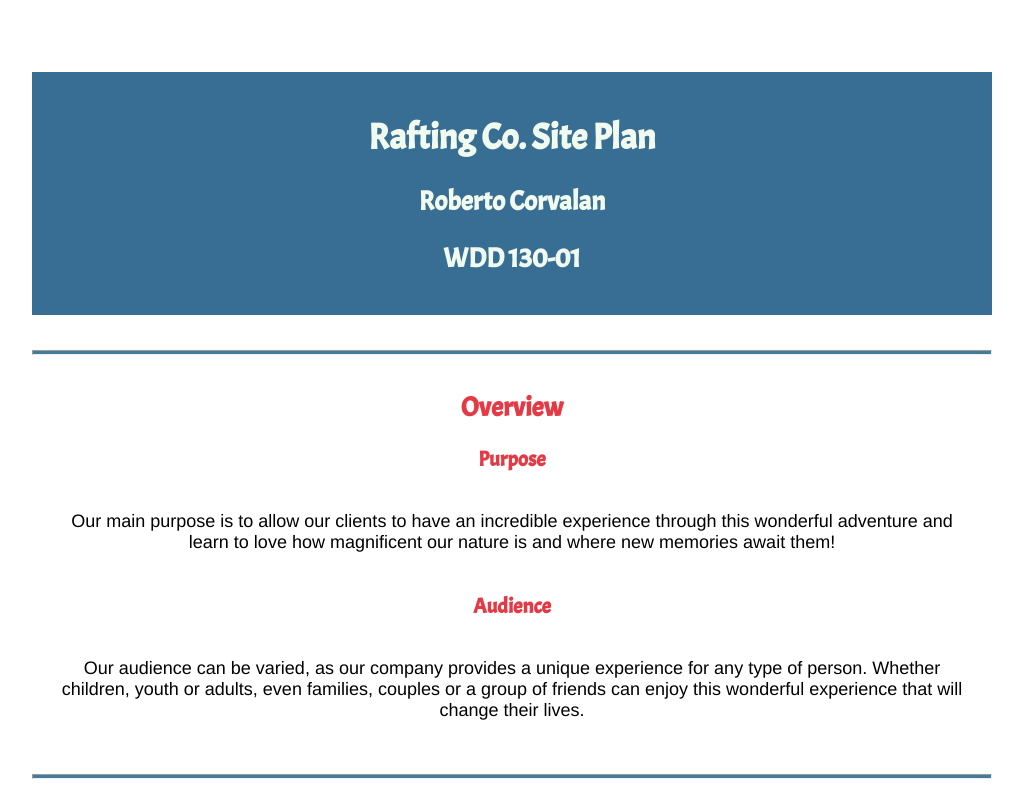
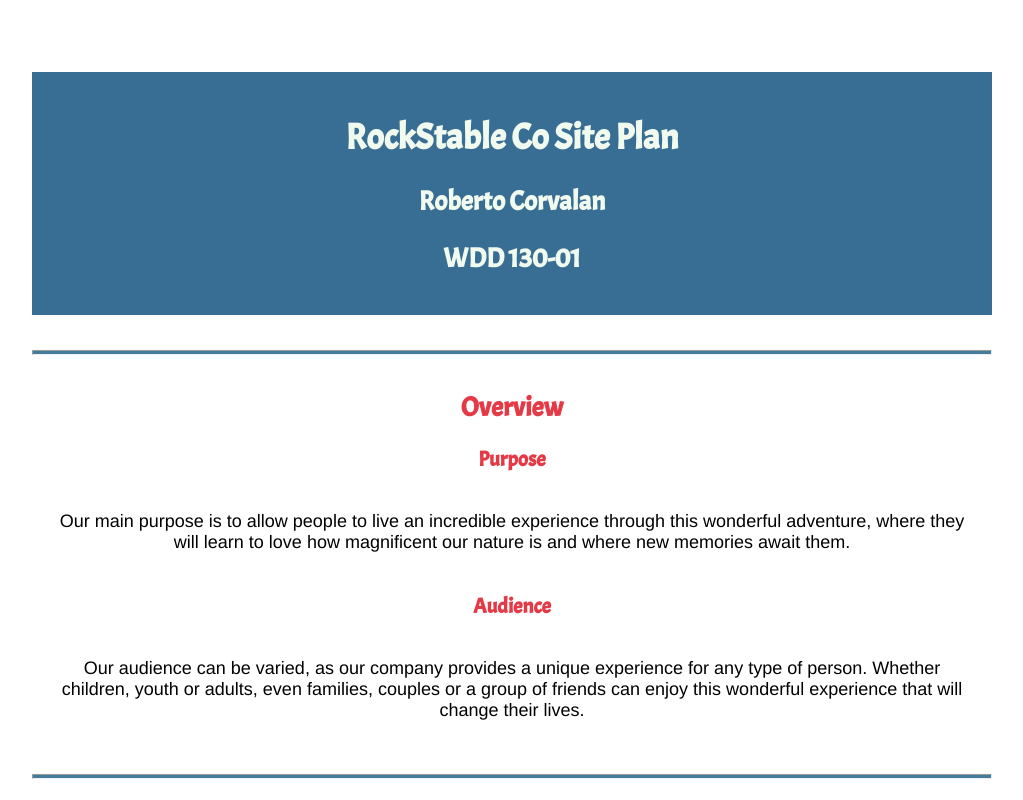
Before and after one commit to exequieldevcor/wwd130, a plain HTML site: page wwr/site-plan-rafting.html in a window 1280 px wide. Shown: the top 800 px of the page, without its empty margins (128-1151 px from the left). Drawn offline with Linux system fonts and the light colour scheme; a web font is replaced by a local one.

Commit message:
site plan added

```diff
--- a/wwr/site-plan-rafting.html
+++ b/wwr/site-plan-rafting.html
@@ -10,7 +10,7 @@
 
 <body>
   <header>
-    <h1>Rafting Co. Site Plan</h1>
+    <h1>RockStable Co Site Plan</h1>
     <h2>Roberto Corvalan</h2>
     <h2>WDD 130-01</h2>
     <!-- In the header above, add the name of your site, your name and class number. For example if you are in section 3 you would put WDD 130-03 -->
@@ -20,7 +20,7 @@
     <hr />
     <h2>Overview</h2>
     <h3>Purpose</h3>
-    <p>Our main purpose is to allow our clients to have an incredible experience through this wonderful adventure and learn to love how magnificent our nature is and where new memories await them!</p>
+    <p>Our main purpose is to allow people to live an incredible experience through this wonderful adventure, where they will learn to love how magnificent our nature is and where new memories await them.</p>
     <!-- change this -->
 
     <h3>Audience</h3>
```
